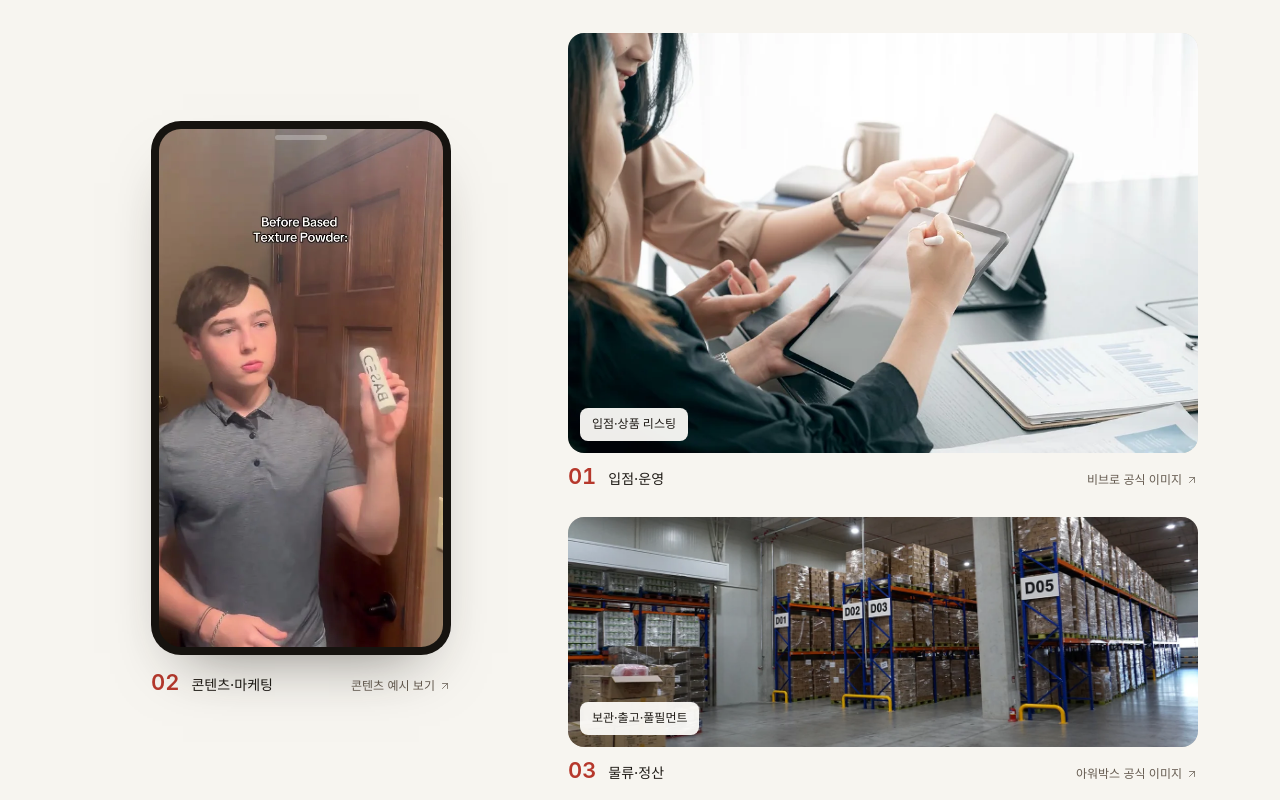
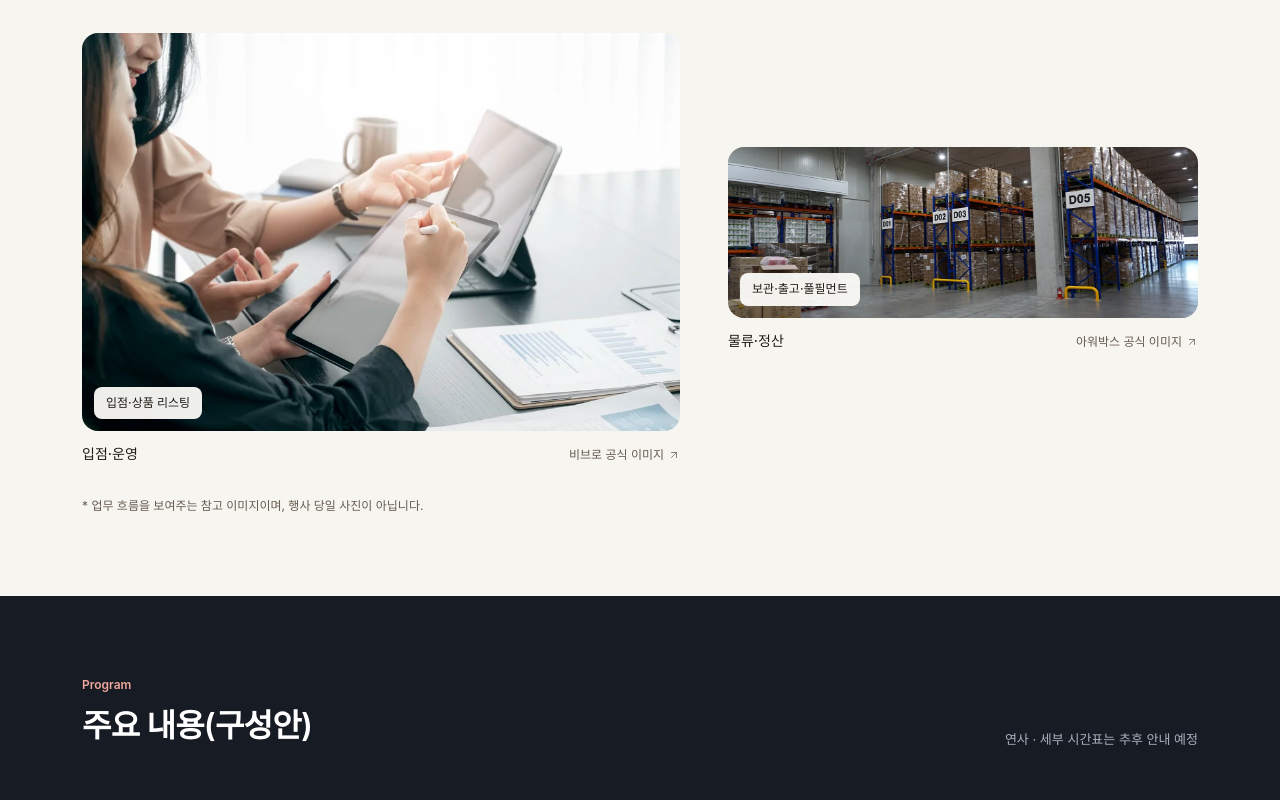
Before and after one commit to jaybe-dino/service2, a Next.js app: page /seminar1120 in a window 1280 px wide. Shown: the part 1600-2400 px from the top of the page. Built offline with nearby package versions, Linux system fonts and the light colour scheme; no server answers.

Commit message:
design(seminar1120): remove unrelated creator reference

```diff
--- a/src/app/seminar1120/page.tsx
+++ b/src/app/seminar1120/page.tsx
@@ -76,10 +76,8 @@ const PILLARS: { icon: IconType; step: string; title: string; desc: string }[] =
 // 이미지 출처(리사이즈·WebP 변환만 적용):
 // listing: https://cdn.imweb.me/thumbnail/20250803/573cccddcf538.jpg
 // fulfillment: https://cdn.imweb.me/thumbnail/20230709/2a56a52cb4cfd.jpg
-// creator: 기존 /refer 공개 콘텐츠 예시(ugc-drive-2.jpg). 연사·행사 사진으로 표현하지 않는다.
 const IMG = {
   listing: { src: "/seminar1120/listing.webp", alt: "태블릿으로 상품 운영 자료를 검토하는 모습", label: "입점·상품 리스팅", credit: "비브로 공식 이미지", href: "https://bbro.co.kr/brand-agency", w: 960, h: 639 },
-  creator: { src: "/seminar1120/creator.webp", alt: "헤어 스타일링 제품을 직접 보여주는 숏폼 콘텐츠 예시", label: "제품 시연·숏폼 콘텐츠", credit: "콘텐츠 예시 보기", href: "/refer#ugc", w: 576, h: 1024 },
   fulfillment: { src: "/seminar1120/fulfillment.webp", alt: "상품과 배송 박스가 보관된 아워박스 물류센터 내부", label: "보관·출고·풀필먼트", credit: "아워박스 공식 이미지", href: "https://ourbox.co.kr/Center", w: 1370, h: 500 },
 };
 
@@ -133,8 +131,8 @@ function RouteLine() {
   );
 }
 
-// 실무 흐름의 가로 사진 컷(번호 + 주제 + 출처). listing/fulfillment에 사용.
-function FlowShot({ img, num, step, aspect }: { img: typeof IMG.listing; num: string; step: string; aspect: string }) {
+// 실무 흐름의 가로 사진 컷(주제 + 출처). listing/fulfillment에 사용.
+function FlowShot({ img, step, aspect }: { img: typeof IMG.listing; step: string; aspect: string }) {
   return (
     <figure className="min-w-0">
       <div className={`${styles.edImg} ${aspect}`}>
@@ -144,7 +142,6 @@ function FlowShot({ img, num, step, aspect }: { img: typeof IMG.listing; num: st
       </div>
       <figcaption className="mt-3 flex items-baseline justify-between gap-3">
         <span className="flex items-baseline gap-3 min-w-0">
-          <span className="text-[22px] font-semibold tabular-nums leading-none text-[#b6382c]">{num}</span>
           <span className="truncate text-[14px] font-medium text-[#1f1b16]">{step}</span>
         </span>
         <a href={img.href} target="_blank" rel="noopener noreferrer" className={styles.imageCredit}>
@@ -278,31 +275,9 @@ export default function Seminar1120Page() {
             입점·운영에서 콘텐츠·마케팅, 물류·인증·정산까지 — 실제 진출 순서대로 연결해 다룹니다.
           </p>
 
-          <div className="mt-10 grid grid-cols-1 gap-8 lg:grid-cols-[0.82fr_1.18fr] lg:items-stretch lg:gap-x-12 lg:gap-y-7">
-            <div className="min-w-0 lg:col-start-2 lg:row-start-1">
-              <FlowShot img={IMG.listing} num="01" step="입점·운영" aspect="aspect-[960/639]" />
-            </div>
-            {/* 콘텐츠 — 세로 숏폼 컷(시선 포인트) */}
-            <figure className="min-w-0 self-center lg:col-start-1 lg:row-start-1 lg:row-span-2">
-              <div className={styles.phone}>
-                <span className={styles.phoneBar} aria-hidden="true" />
-                {/* eslint-disable-next-line @next/next/no-img-element */}
-                <img src={IMG.creator.src} alt={IMG.creator.alt} width={IMG.creator.w} height={IMG.creator.h} loading="lazy" />
-              </div>
-              <figcaption className="mx-auto mt-4 flex max-w-[300px] items-baseline justify-between gap-3">
-                <span className="flex items-baseline gap-3 min-w-0">
-                  <span className="text-[22px] font-semibold tabular-nums leading-none text-[#b6382c]">02</span>
-                  <span className="truncate text-[14px] font-medium text-[#1f1b16]">콘텐츠·마케팅</span>
-                </span>
-                <a href={IMG.creator.href} target="_blank" rel="noopener noreferrer" className={styles.imageCredit}>
-                  {IMG.creator.credit} <ArrowUpRight size={12} strokeWidth={1.5} aria-hidden />
-                </a>
-              </figcaption>
-            </figure>
-
-            <div className="min-w-0 lg:col-start-2 lg:row-start-2">
-              <FlowShot img={IMG.fulfillment} num="03" step="물류·정산" aspect="aspect-[137/50]" />
-            </div>
+          <div className="mt-10 grid grid-cols-1 items-center gap-8 lg:grid-cols-[1.12fr_0.88fr] lg:gap-12">
+            <FlowShot img={IMG.listing} step="입점·운영" aspect="aspect-[960/639]" />
+            <FlowShot img={IMG.fulfillment} step="물류·정산" aspect="aspect-[137/50]" />
           </div>
           <p className="mt-8 text-[12px] leading-relaxed text-[#655b50]">* 업무 흐름을 보여주는 참고 이미지이며, 행사 당일 사진이 아닙니다.</p>
         </div>
--- a/src/app/seminar1120/seminar.module.css
+++ b/src/app/seminar1120/seminar.module.css
@@ -28,15 +28,6 @@
   padding: 12px 16px; border-radius: 12px; background: #fdfcf9; color: #1f1b16;
   box-shadow: 0 16px 30px -18px rgba(0, 0, 0, .7);
 }
-
-/* ── 실무 흐름: 세로 숏폼 컷(휴대폰 프레임) ── */
-.phone {
-  position: relative; width: 100%; max-width: 300px; min-width: 0; aspect-ratio: 9 / 16;
-  margin-inline: auto; border-radius: 30px; background: #16130f; padding: 8px;
-  box-shadow: 0 30px 60px -32px rgba(31, 27, 22, .55);
-}
-.phone img { display: block; width: 100%; height: 100%; object-fit: cover; object-position: center 30%; border-radius: 22px; }
-.phoneBar { position: absolute; top: 14px; left: 50%; transform: translateX(-50%); width: 52px; height: 5px; border-radius: 3px; background: rgba(255, 255, 255, .28); z-index: 2; }
 
 /* ── 에디토리얼 사진(가로 컷) ── */
 .edImg { position: relative; overflow: hidden; border-radius: 16px; background: #e7e1d7; }
```
